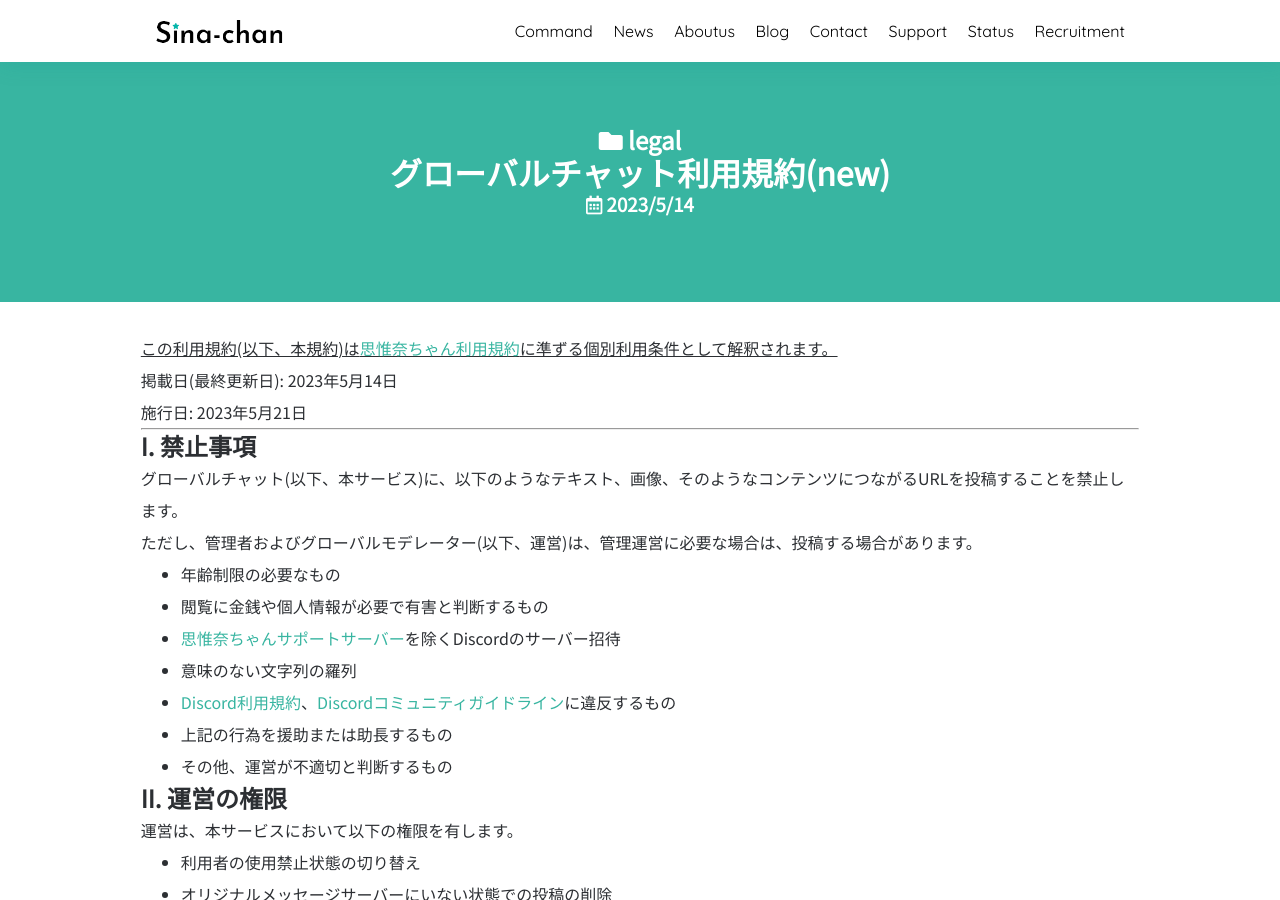
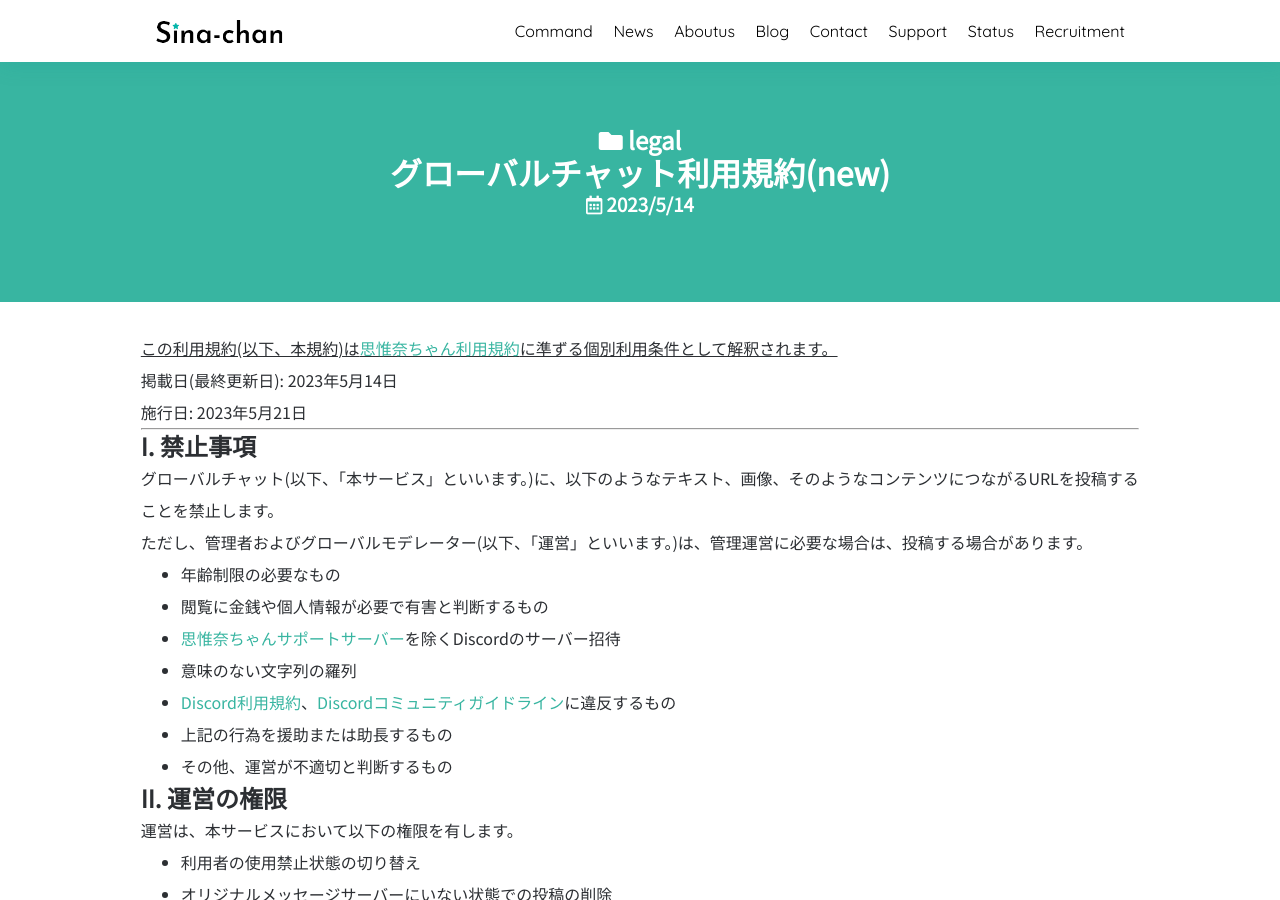
Before and after one commit to SinaKitagami/sinakitagami.github.io, a Jekyll site: the page built from _posts/legal/2023-05-14-new-gchat-tos.md, in a window 1280 px wide and 900 px high. Built offline with Jekyll 4.4.1, drawn with Linux system fonts in a browser that asks for light colours; nearby versions of some CDN libraries; a script that is not in the unit is left out.

Commit message:
表現の修正-4
何度もすいません(全て書き方の変更のみのため、施行予定日に変更はなし)

```diff
--- a/_posts/legal/2023-05-14-new-gchat-tos.md
+++ b/_posts/legal/2023-05-14-new-gchat-tos.md
@@ -14,9 +14,9 @@ categories:
 
 ## I. 禁止事項
 
-グローバルチャット(以下、本サービス)に、以下のようなテキスト、画像、そのようなコンテンツにつながるURLを投稿することを禁止します。
+グローバルチャット(以下、「本サービス」といいます。)に、以下のようなテキスト、画像、そのようなコンテンツにつながるURLを投稿することを禁止します。
 
-ただし、管理者およびグローバルモデレーター(以下、運営)は、管理運営に必要な場合は、投稿する場合があります。
+ただし、管理者およびグローバルモデレーター(以下、「運営」といいます。)は、管理運営に必要な場合は、投稿する場合があります。
 
 - 年齢制限の必要なもの
 - 閲覧に金銭や個人情報が必要で有害と判断するもの
```
